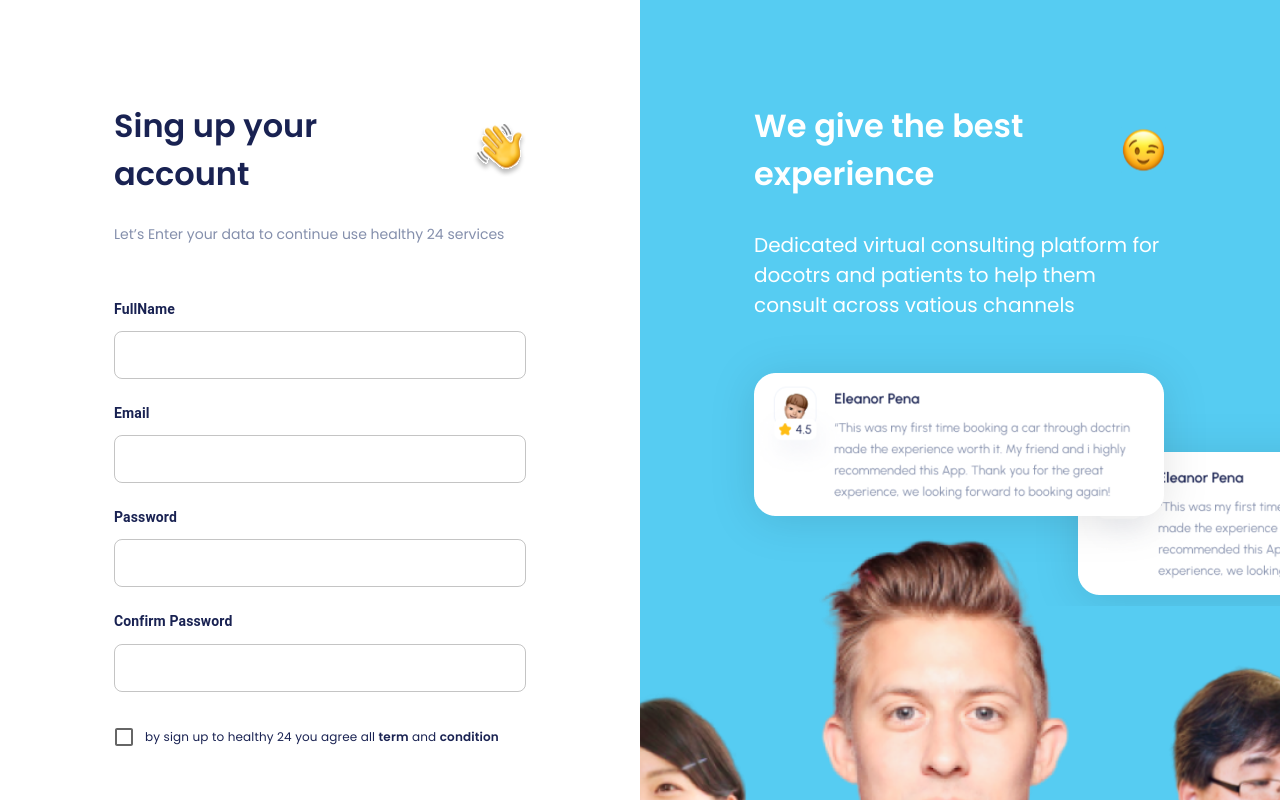
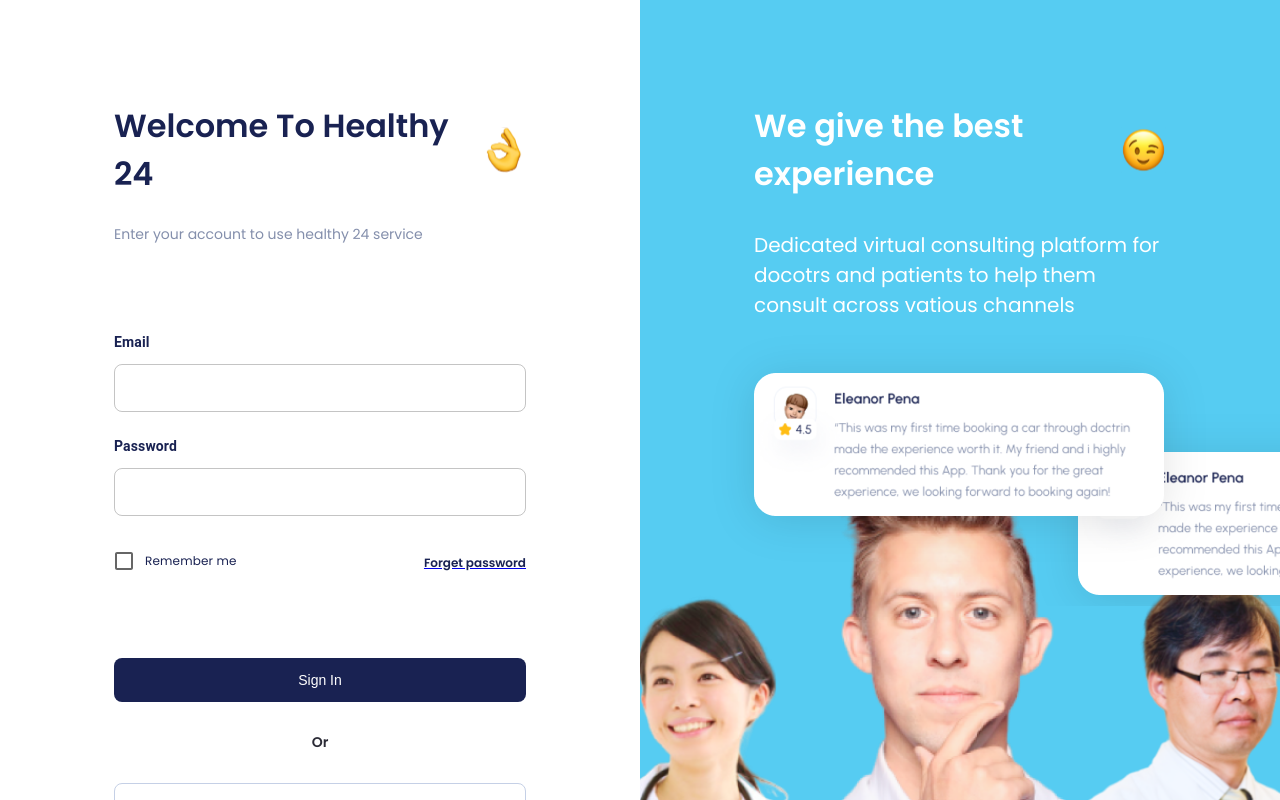
Before and after one commit to kafi-abderrahmane/itexc-test, a React (Vite) app: page /login in a window 1280 px wide. Shown: the top 800 px of the page. Built offline with nearby package versions, Linux system fonts and the light colour scheme.

Commit message:
feat(signin): add static page layout and prepare submit function

```diff
--- a/src/modules/Auth/components/login/form/form.scss
+++ b/src/modules/Auth/components/login/form/form.scss
@@ -27,8 +27,13 @@
     .form-box {
       display: flex;
       flex-direction: column;
-      margin-top: 40px;
+      margin-top: 73px;
       row-gap: 24px;
+      .redirect-checked-box {
+        display: flex;
+        flex-direction: row;
+        align-items: center;
+        justify-content: space-between;
         .label-checked {
           color: $primary;
           font: {
@@ -37,6 +42,14 @@
           }
           span {
             font-weight: 600;
+          }
+        }
+        .forget-password-redirect {
+          font: {
+            weight: 600;
+            size: 12px;
+          }
+          color: $primary;
         }
       }
     }
--- a/src/modules/Auth/components/login/form/index.tsx
+++ b/src/modules/Auth/components/login/form/index.tsx
@@ -2,7 +2,7 @@ import React, { useState } from "react";
 
 import { Link } from "react-router-dom";
 
-import titleIcon from "@/assets/icon/signupIcon.svg";
+import titleIcon from "@/assets/icon/signinIcon.svg";
 import googleIcon from "@/assets/icon/Google.svg";
 import facebookIcon from "@/assets/icon/Facebook.svg";
 
@@ -17,22 +17,18 @@ import { useFormik } from "formik";
 import "./form.scss";
 
 interface fieldsLogin {
-  fullName: string;
   email: string;
   password: string;
-  confirmPassword: string;
-  agreement: boolean;
+  remember: boolean;
 }
 
 const LoginForm: React.FC = () => {
   const [loading, setLoading] = useState<boolean>(false);
   const [showPassword, setShowPassword] = useState<boolean>(false);
   const [fields, setFields] = useState<fieldsLogin>({
-    fullName: "",
     email: "",
     password: "",
-    confirmPassword: "",
-    agreement: false,
+    remember: false,
   });
   const handleChange = (e: React.ChangeEvent<HTMLInputElement>) => {
     const { name, value } = e.target;
@@ -41,39 +37,27 @@ const LoginForm: React.FC = () => {
       [name]: value,
     }));
   };
-
   const handleChecked = (e: React.ChangeEvent<HTMLInputElement>) => {
     setFields((prev: fieldsLogin) => ({
       ...prev,
-      agreement: e?.target?.checked,
+      remember: e?.target?.checked,
     }));
   };
-
   const validationSchema = Yup.object().shape({
-    fullName: Yup.string()
-      .min(3, "FullName must be at least 3 characters long")
-      .required("FullName is required"),
     email: Yup.string()
       .required("Email is required")
       .email("Email must be a valid email address"),
     password: Yup.string()
       .min(6, "must be greater than 6 characters long")
       .required("Password is required"),
-    confirmPassword: Yup.string()
-      .oneOf([Yup.ref("password")], "Passwords must match")
-      .min(6, "must be greater than 6 characters long")
-      .required("Confirm password is required"),
-    agreement: Yup.boolean().oneOf([true], "required").required("required"),
   });
 
   const formik = useFormik({
     enableReinitialize: true,
     initialValues: {
-      fullName: fields.fullName,
       email: fields.email,
       password: fields.password,
-      confirmPassword: fields.confirmPassword,
-      agreement: fields.agreement,
+      remember: fields?.remember,
     },
     validationSchema,
     onSubmit: (values: fieldsLogin) => {
@@ -84,21 +68,12 @@ const LoginForm: React.FC = () => {
   return (
     <div className="form">
       <div className="title-box">
-        <h1>Sing up your account</h1>
+        <h1>Welcome To Healthy 24</h1>
         <img src={titleIcon} alt="sign up logo" />
       </div>
-      <p>Let’s Enter your data to continue use healthy 24 services</p>
+      <p>Enter your account to use healthy 24 service</p>
       <form autoComplete="off" onSubmit={formik.handleSubmit}>
         <div className="form-box">
-          <TextField
-            id="fullName"
-            name="fullName"
-            label="fullName"
-            value={fields?.fullName}
-            onChange={handleChange}
-            error={formik.touched.fullName && Boolean(formik.errors.fullName)}
-            helperText={formik.touched.fullName && formik.errors.fullName}
-          />
           <TextField
             id="email"
             name="email"
@@ -117,27 +92,14 @@ const LoginForm: React.FC = () => {
             error={formik.touched.password && Boolean(formik.errors.password)}
             helperText={formik.touched.password && formik.errors.password}
           />
-          <TextField
-            id="confirmPassword"
-            name="confirmPassword"
-            label="confirm Password"
-            value={fields?.confirmPassword}
-            onChange={handleChange}
-            error={
-              formik.touched.confirmPassword &&
-              Boolean(formik.errors.confirmPassword)
-            }
-            helperText={
-              formik.touched.confirmPassword && formik.errors.confirmPassword
-            }
-          />
+          <div className="redirect-checked-box">
             <FormControlLabel
               control={
                 <Checkbox
-                checked={fields?.agreement}
+                  checked={fields?.remember}
                   onChange={handleChecked}
-                id="agreement"
-                name="agreement"
+                  id="remember"
+                  name="remember"
                   sx={{
                     "&.Mui-checked": {
                       color: "#192252",
@@ -145,23 +107,15 @@ const LoginForm: React.FC = () => {
                   }}
                 />
               }
-            label={
-              <p
-                className="label-checked"
-                style={{
-                  color:
-                    formik.touched.agreement && Boolean(formik.errors.agreement)
-                      ? "#d32f2f"
-                      : "#192252",
-                }}>
-                by sign up to healthy 24 you agree all <span>term</span> and{" "}
-                <span>condition</span>
-              </p>
-            }
+              label={<p className="label-checked">Remember me</p>}
             />
+            <Link to="/forget-password">
+              <span className="forget-password-redirect">Forget password</span>
+            </Link>
+          </div>
         </div>
         <button className="button-submit" type="submit">
-          Sign Up
+          Sign In
         </button>
         <p>Or</p>
         <button className="button-google" type="button">
@@ -173,9 +127,9 @@ const LoginForm: React.FC = () => {
           Sign Up with facebook
         </button>
         <p>
-          You Already have account ?{" "}
+          You don’thave account ?{" "}
           <Link to="/sign-up">
-            <span className="signup-redirect">Sign in</span>
+            <span className="signup-redirect">Sign up</span>
           </Link>
         </p>
       </form>
--- a/src/modules/Auth/pages/Login/index.tsx
+++ b/src/modules/Auth/pages/Login/index.tsx
@@ -2,7 +2,7 @@ import React from "react";
 
 //components
 import LoginForm from "../../components/login/form";
-import LoginInfo from "../../components/info";
+import Info from "../../components/info";
 
 import "./login.scss";
 
@@ -11,7 +11,7 @@ const LoginPage: React.FC = () => {
     <div className="login">
       <main>
         <LoginForm />
-        <LoginInfo />
+        <Info />
       </main>
     </div>
   );
```
Also changed, not shown: src/assets/icon/signinIcon.svg (added). Lines whose indentation alone changed are shown as unchanged.
